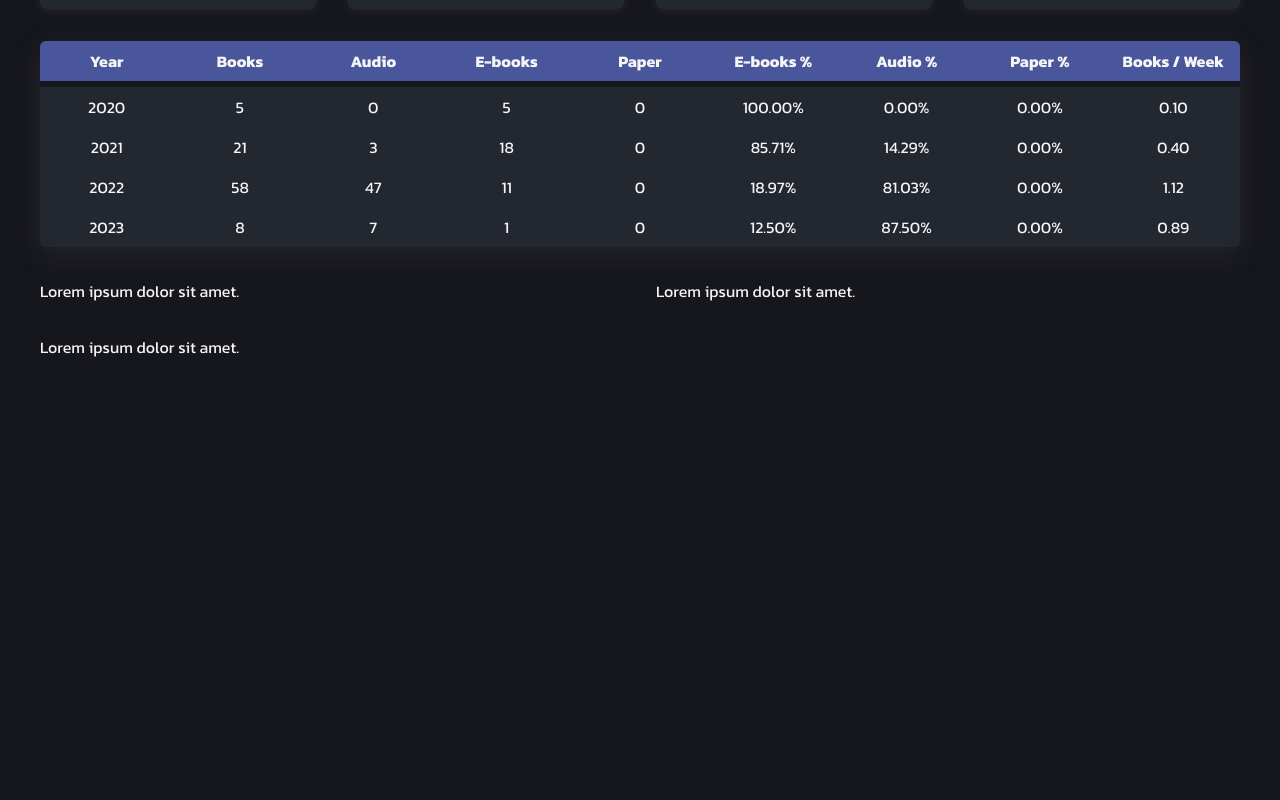
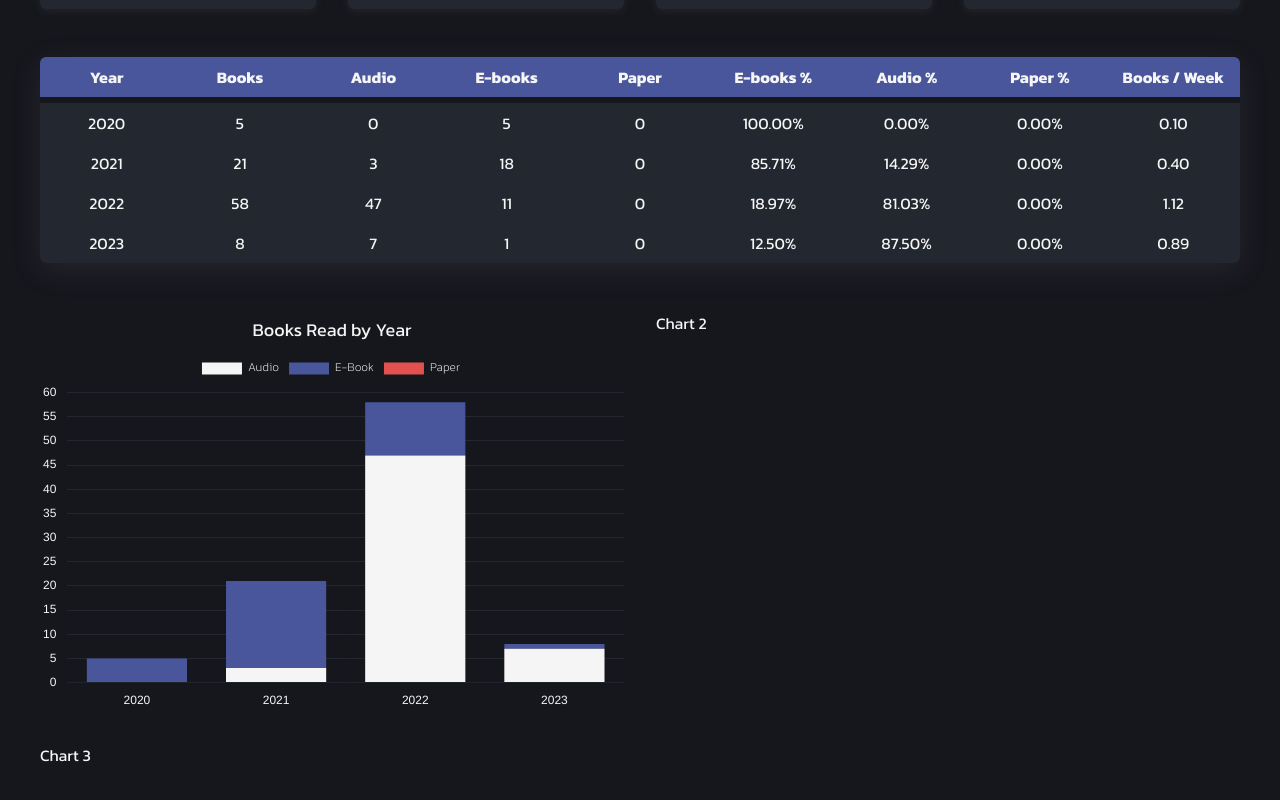
Before and after one commit to 0mppula/BookStackr, a React (Create React App) app: page /stats in a window 1280 px wide. Shown: the part 292-1092 px from the top of the page. Before the commit the page ends 800 px from the top, so only its background shows below. Built offline with nearby package versions, Linux system fonts and the light colour scheme.

Commit message:
Added books by year chart.

```diff
--- a/src/Pages/Stats/styles.css
+++ b/src/Pages/Stats/styles.css
@@ -4,7 +4,7 @@
 	justify-content: center;
 	gap: 1rem;
 	width: 100%;
-	margin-bottom: 2rem;
+	margin-bottom: 3rem;
 }
 
 .stats-header-container h2 {
@@ -31,7 +31,7 @@
 
 .stats-charts-container {
 	width: 100%;
-	margin-top: 2rem;
+	margin-top: 3rem;
 	display: flex;
 	flex-wrap: wrap;
 	gap: 1rem;
@@ -39,6 +39,7 @@
 
 .chart-container {
 	width: 100%;
+	height: 400px !important;
 }
 
 @media only screen and (min-width: 512px) {
--- a/src/components/Stats/StatsCharts.tsx
+++ b/src/components/Stats/StatsCharts.tsx
@@ -11,9 +11,9 @@ const StatsCharts: FC<StatsChartsType> = ({ chartData }) => {
 		<div className="stats-charts-container">
 			<TotalBooksByYearChart chartData={chartData} />
 
-			<div className="chart-container">Lorem ipsum dolor sit amet.</div>
+			<div className="chart-container">Chart 2</div>
 
-			<div className="chart-container">Lorem ipsum dolor sit amet.</div>
+			<div className="chart-container">Chart 3</div>
 		</div>
 	);
 };
--- a/src/components/Stats/TotalBooksByYearChart.tsx
+++ b/src/components/Stats/TotalBooksByYearChart.tsx
@@ -1,16 +1,118 @@
 import { FC } from 'react';
+import {
+	Chart as ChartJS,
+	CategoryScale,
+	LinearScale,
+	BarElement,
+	Title,
+	Tooltip,
+	Legend,
+} from 'chart.js';
+import { Bar } from 'react-chartjs-2';
 
 import { chartDataType } from '../../features/books/BooksSelectors';
+import { cssVar } from '../../helpers/getCssVariable';
+
+ChartJS.register(CategoryScale, LinearScale, BarElement, Title, Tooltip, Legend);
 
 interface TotalBooksByYearChartType {
 	chartData: chartDataType;
 }
 
 const TotalBooksByYearChart: FC<TotalBooksByYearChartType> = ({ chartData }) => {
-	// I need a stacked bar chart.
-	// I need the unique years in an array
-	// I need an array of the count of each book medium by year.
-	return <div className="chart-container">Lorem ipsum dolor sit amet.</div>;
+	const { years, audioBooksReadByYear, eBooksReadByYear, paperBooksReadByYear } = chartData;
+
+	const legendMargin = {
+		id: 'legendMargin',
+		beforeInit(chart: any) {
+			const fitValue = chart.legend.fit;
+			chart.legend.fit = function fit() {
+				fitValue.bind(chart.legend)();
+				return (this.height += 8);
+			};
+		},
+	};
+
+	const options = {
+		responsive: true,
+		maintainAspectRatio: false,
+		plugins: {
+			tooltip: {
+				enabled: false,
+			},
+			title: {
+				display: true,
+				text: 'Books Read by Year',
+				color: cssVar('--light'),
+				font: {
+					weight: '400',
+					size: 18,
+					family: cssVar('--font-main'),
+				},
+			},
+			legend: {
+				labels: {
+					color: cssVar('--light'),
+					font: {
+						weight: '200',
+						family: cssVar('--font-main'),
+					},
+				},
+			},
+		},
+		scales: {
+			x: {
+				stacked: true,
+				ticks: { color: cssVar('--light'), beginAtZero: true },
+				grid: {
+					color: 'transparent',
+				},
+			},
+			y: {
+				stacked: true,
+				ticks: { color: cssVar('--light'), beginAtZero: true, stepSize: 5 },
+				border: {
+					display: false,
+				},
+				grid: {
+					color: cssVar('--dark-alt'),
+					tickLength: 8,
+					tickColor: 'transparent',
+				},
+			},
+		},
+	};
+
+	const labels = years;
+
+	const data = {
+		labels,
+		datasets: [
+			{
+				label: 'Audio',
+				data: audioBooksReadByYear?.map((count) => count),
+				backgroundColor: `${cssVar('--light')}`,
+			},
+			{
+				label: 'E-Book',
+				data: eBooksReadByYear?.map((count) => count),
+				backgroundColor: `${cssVar('--secondary')}`,
+			},
+			{
+				label: 'Paper',
+				data: paperBooksReadByYear?.map((count) => count),
+				backgroundColor: `${cssVar('--primary')}`,
+			},
+		],
+	};
+
+	const plugins = [legendMargin];
+
+	return (
+		<div className="chart-container">
+			<Bar options={options} data={data as any} plugins={plugins} />
+		</div>
+	);
 };
 
 export default TotalBooksByYearChart;
--- a/src/features/books/BooksSelectors.tsx
+++ b/src/features/books/BooksSelectors.tsx
@@ -14,6 +14,7 @@ export interface tableRowDataType {
 	booksPerWeekByYear?: string | number;
 }
 export interface chartDataType {
+	years?: string[] | number[];
 	totalBooksReadByYear?: string[] | number[];
 	audioBooksReadByYear?: string[] | number[];
 	eBooksReadByYear?: string[] | number[];
```
